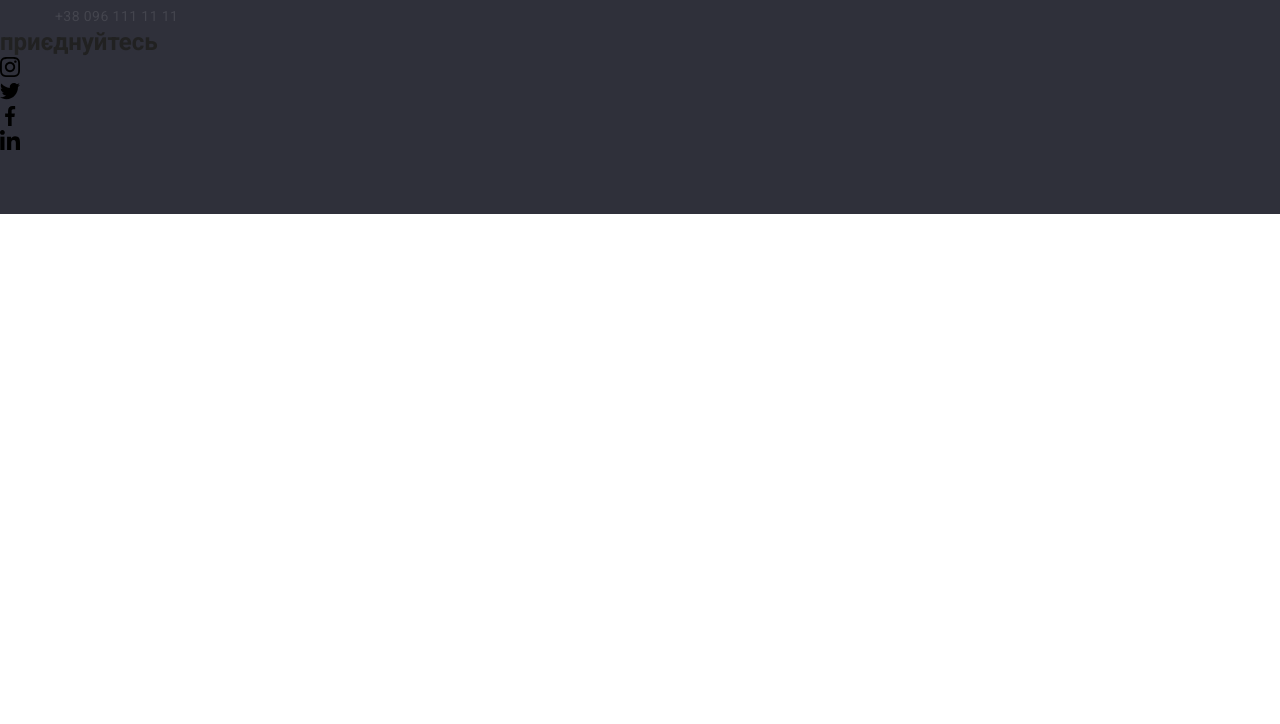
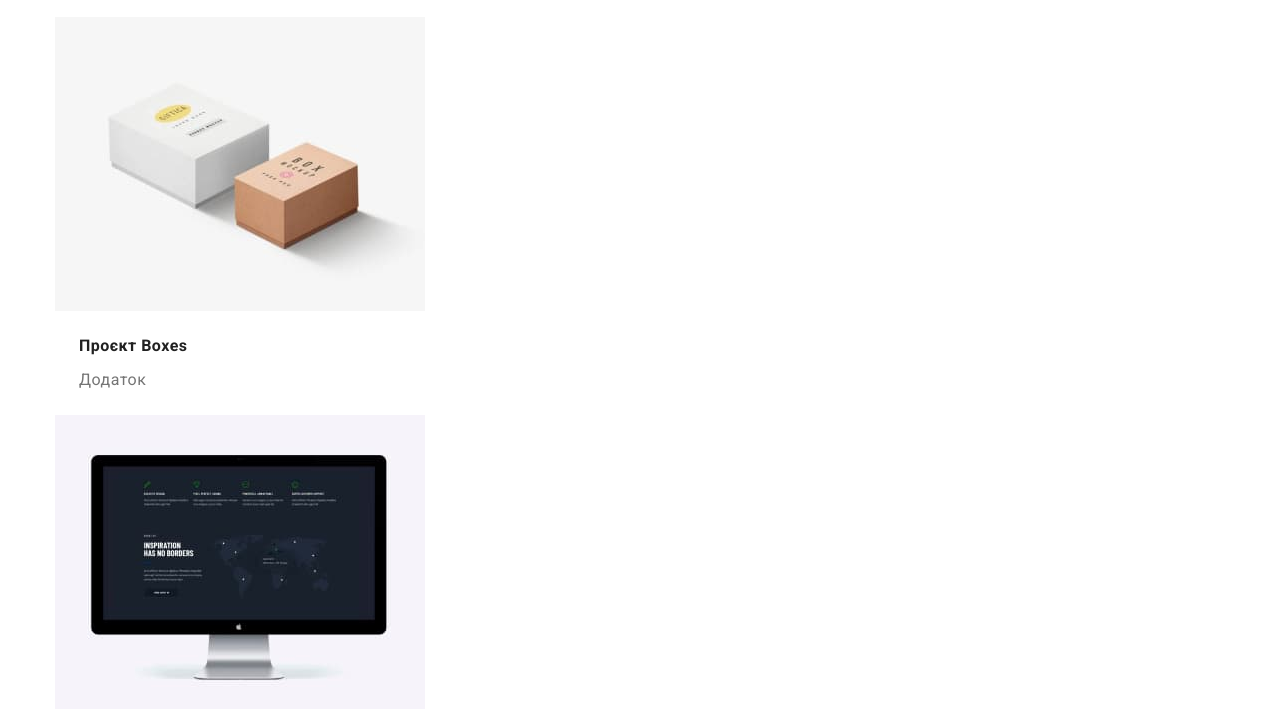
Before and after one commit to GOITUnit/goit-markup-hw-04, a plain HTML site: page portfolio.html in a window 1280 px wide. Shown: the part 1793-2517 px from the top of the page. Before the commit the page ends 2007 px from the top, so only its background shows below. Drawn offline with Linux system fonts and the light colour scheme.

Commit message:
home-work-04

```diff
--- a/css/styles.css
+++ b/css/styles.css
@@ -574,55 +574,60 @@ body .list {
 }
 
 /* списки карток */
-.portfolio-list .title {
+/* .portfolio-list .title {
     color: var(--primary-text-color);
 
     font-size: 18px;
     line-height: 2;
     letter-spacing: var(--portfolio-secondary-latter-spacing);
+    margin-bottom: 4px;
+} */
 
-}
-
-.portfolio-link{
+/* .portfolio-link{
     display: block;
     width: 100%;
     height: 100%;
     text-decoration: none;
-}
+} */
 
-.portfolio-link :hover{
+/* .portfolio-link :hover{
     border: 1px solid #EEEEEE;
     box-shadow: 0px 1px 1px rgba(0, 0, 0, 0.12), 0px 4px 4px rgba(0, 0, 0, 0.06), 1px 4px 6px rgba(0, 0, 0, 0.16);
 
-}
+} */
 
 
-.portfolio-list {
+/* .portfolio-list {
     display: flex;
     flex-wrap: wrap;
 
     margin-right: -30px;
     margin-bottom: -30px;
     margin-top: 34px;
-}
+} */
 
-.projects-list{
+/* .projects-list{
     padding: 20px 24px;
     border: 1px solid #EEEEEE;
-    border-top: none;
+    border-top: none; */
 
-}
+/* }
 
-.portfolio-list .item {
+.portfolio-item{
+    display: flex;
+    width: 370px;
+} */
+
+/* .portfolio-list .item {
     margin-right: 30px;
     margin-bottom: 30px;
 }
 
 .portfolio-list .item:nth-child(3n) {
 
-}
+} */
 
-.portfolio-list .item::nth-last-child(-n + 3) {
+/* .portfolio-list .item::nth-last-child(-n + 3) {
     margin-bottom: 0;
 }
 
@@ -633,11 +638,58 @@ body .list {
     border-right: 1px solid rgba(75, 75, 75, 0.1);
     border-bottom: 1px solid rgba(75, 75, 75, 0.1);
     /* border: 1px solid rgba(75, 75, 75, 0.1); */
+} */
+
+/* .under-picture {
+    /* border-top: 0;
+} */
+
+
+.portfolio-list.list {
+    display: flex;
+    flex-wrap: wrap;
+    gap: 30px;
 }
 
-/* .under-picture {
-    border-top: 0;
-} */
+    .portfolio-item {
+    width: 370px;
+    }
+
+    .portfolio-link {
+    display: block;
+    width: 100%;
+    height: 100%;
+    text-decoration: none;
+    }
+
+    .portfolio-link:hover,
+    .portfolio-link:focus {
+    border: 1px solid #eeeeee;
+    box-shadow: 0px 1px 1px rgba(0, 0, 0, 0.12), 0px 4px 4px rgba(0, 0, 0, 0.06),
+    1px 4px 6px rgba(0, 0, 0, 0.16);
+    }
+
+    .projects-list {
+    padding: 20px 24px;
+    }
+
+    .projects-list .title {
+    color:var(--primary-text-color) ;
+    font-size: 18px;
+    line-height: 2;
+    letter-spacing: 0.06em;
+
+    margin-bottom: 4px;
+    }
+
+    .projects-list .title {
+    color: ;
+    font-size: 16px;
+    line-height: 30px;
+    letter-spacing: 0.03em;
+    }
+
+
 
 .portfolio-list .text {
     color: var(--secondary-text-color);
@@ -645,7 +697,7 @@ body .list {
     font-size: 16px;
     line-height: 1.87;
     letter-spacing: var(--portfolio-primary-latter-spacing);
-    margin-bottom: 4px;
+
 }
 
 
@@ -665,6 +717,7 @@ body .list {
 .display-flex-start{
     display: flex;
     align-items: flex-start;
+    gap: 70px;
 }
 
 
--- a/portfolio.html
+++ b/portfolio.html
@@ -76,7 +76,7 @@
         </ul>
 
         <ul class="portfolio-list list">
-          <li class="item">
+          <li class="item portfolio-item">
             <a class="portfolio-link" href=""><img class="img"
               src="./imgitem/img-p1.jpg"
               alt="Проект"
@@ -89,8 +89,8 @@
             </div>
           </a>
           </li>
-          <li class="item">
-            <img class="img"
+          <li class="item portfolio-item">
+            <a class="portfolio-link" href=""><img class="img"
               src="./imgitem/img-p2.jpg"
               alt="Проект"
               width="370"
@@ -100,9 +100,10 @@
               <h2 class="title">Постер New Orlean vs Golden Star</h2>
               <p class="text">Дизайн</p>
             </div>
+          </a>
           </li>
-          <li class="item">
-            <img class="img"
+          <li class="item portfolio-item">
+            <a class="portfolio-link" href=""><img class="img"
               src="./imgitem/img-p3.jpg"
               alt="Проект"
               width="370"
@@ -112,9 +113,10 @@
               <h2 class="title">Ресторан Seafood</h2>
               <p class="text">Додаток</p>
             </div>
+          </a>
           </li>
-          <li class="item">
-            <img class="img"
+          <li class="item portfolio-item">
+            <a class="portfolio-link" href=""><img class="img"
               src="./imgitem/img-p4.jpg"
               alt="Проект"
               width="370"
@@ -124,9 +126,10 @@
               <h2 class="title">Проєкт Prime</h2>
               <p class="text">Маркетинг</p>
             </div>
+          </a>
           </li>
-          <li class="item">
-            <img class="img"
+          <li class="item portfolio-item">
+            <a class="portfolio-link" href=""><img class="img"
               src="./imgitem/img-p5.jpg"
               alt="Проект"
               width="370"
@@ -136,9 +139,10 @@
               <h2 class="title">Проєкт Boxes</h2>
               <p class="text">Додаток</p>
             </div>
+          </a>
           </li>
-          <li class="item">
-            <img class="img"
+          <li class="item portfolio-item">
+            <a class="portfolio-link" href=""><img class="img"
               src="./imgitem/img-p6.jpg"
               alt="Проект"
               width="370"
@@ -148,21 +152,23 @@
               <h2 class="title">Inspiration has no Borders</h2>
               <p class="text">Веб-сайт</p>
             </div>
+          </a>
           </li>
-          <li class="item">
-            <img class="img"
-              src="./imgitem/img-p7.jpg"
-              alt="Проект"
-              width="370"
-              height="294"
-            />
+          <li class="item portfolio-item">
+           <a class="portfolio-link" href=""> <img class="img"
+            src="./imgitem/img-p7.jpg"
+            alt="Проект"
+            width="370"
+            height="294"
+          />
             <div class="projects-list">
               <h2 class="title">Видання Limited Edition</h2>
               <p class="text">Дизайн</p>
             </div>
+          </a>
           </li>
-          <li class="item">
-            <img class="img"
+          <li class="item portfolio-item">
+            <a class="portfolio-link" href=""><img class="img"
               src="./imgitem/img-p8.jpg"
               alt="Проект"
               width="370"
@@ -172,9 +178,10 @@
               <h2 class="title">Проєкт LAB</h2>
               <p class="text">Маркетинг</p>
             </div>
+          </a>
           </li>
-          <li class="item">
-            <img class="img"
+          <li class="item portfolio-item">
+            <a class="portfolio-link" href=""><img class="img"
               src="./imgitem/img-p9.jpg"
               alt="Проект"
               width="370"
@@ -184,6 +191,7 @@
               <h2 class="title">Growing Business</h2>
               <p class="text">Додаток</p>
             </div>
+          </a>
           </li>
         </ul>
       </div>
@@ -212,24 +220,28 @@
           </ul>
         </address>
       </div>
-      <div>
-        <h2>приєднуйтесь</h2>
-        <ul>
-          <li>
-            <a href=""><svg width="20" height="20">
-              <use href="./icons/symbol-defs.svg#icon-instagram"></use></svg></a>
+      <div class="join-us">
+        <h2 class="title-footer" >приєднуйтесь</h2>
+        <ul class="social-list">
+          <li class="social-icons-footer">
+            <a class="footers-ikon-links" href=""><svg class="social-icons-footers" width="20" height="20">
+                <use href="./icons/symbol-defs.svg#icon-instagram"></use>
+              </svg></a>
           </li>
-          <li>
-            <a href=""><svg width="20" height="20">
-              <use href="./icons/symbol-defs.svg#icon-twitter"></use></svg></a>
+          <li class="social-icons-footer">
+            <a class="footers-ikon-links" href=""><svg class="social-icons-footers" width="20" height="20">
+                <use href="./icons/symbol-defs.svg#icon-twitter"></use>
+              </svg></a>
           </li>
-          <li>
-            <a href=""><svg width="20" height="20">
-              <use href="./icons/symbol-defs.svg#icon-facebook"></use></svg></a>
+          <li class="social-icons-footer">
+            <a class="footers-ikon-links" href=""><svg class="social-icons-footers" width="20" height="20">
+                <use href="./icons/symbol-defs.svg#icon-facebook"></use>
+              </svg></a>
           </li>
-          <li>
-            <a href=""><svg width="20" height="20">
-              <use href="./icons/symbol-defs.svg#icon-linkedin"></use></svg></a>
+          <li class="social-icons-footer">
+            <a class="footers-ikon-links" href=""><svg class="social-icons-footers" width="20" height="20">
+                <use href="./icons/symbol-defs.svg#icon-linkedin"></use>
+              </svg></a>
           </li>
         </ul>
       </div>
```
